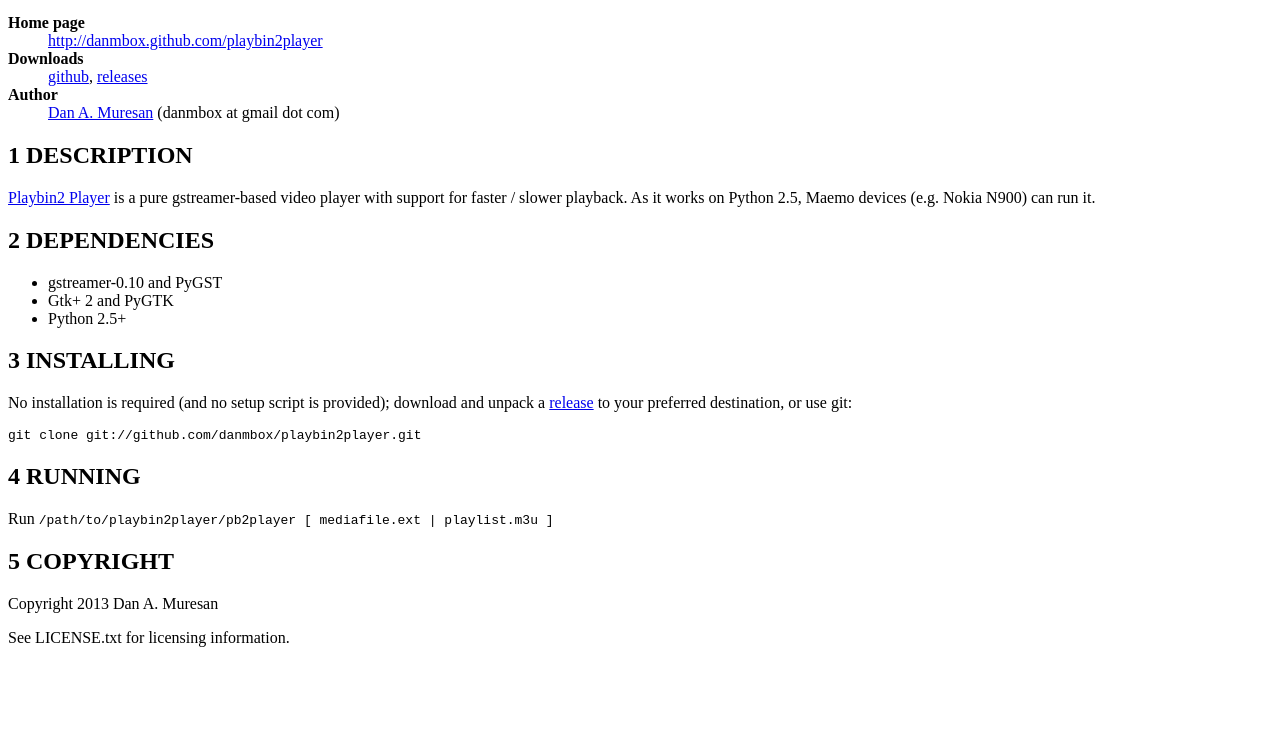
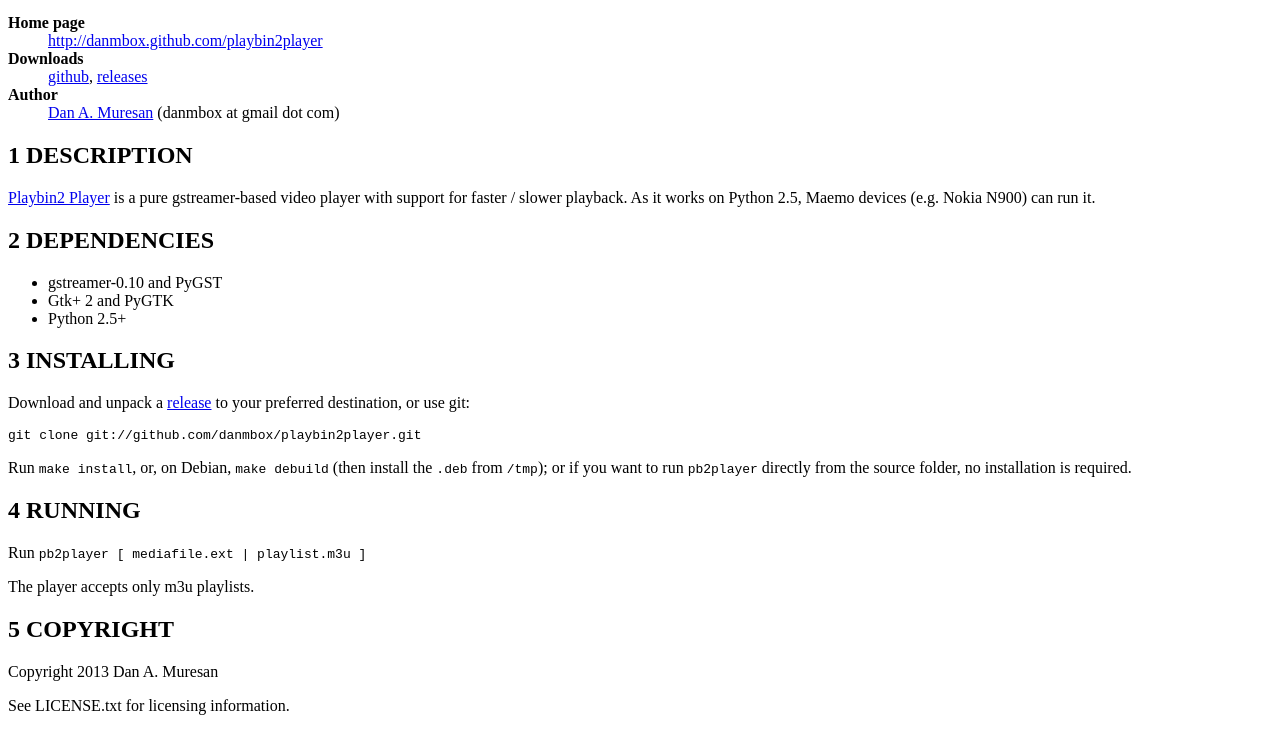
Before and after one commit to danmbox/playbin2player, a plain HTML site: page README.html in a window 1280 px wide. Shown: the part 100-831 px from the top of the page. Before the commit the page ends 800 px from the top, so only its background shows below. Drawn offline with Linux system fonts and the light colour scheme.

Commit message:
Updated README

```diff
--- a/README.html
+++ b/README.html
@@ -3,7 +3,7 @@
 <html>
 <head>
 <title>Playbin2 Player</title>
-<!-- 2013-11-26 Tue 08:50 -->
+<!-- 2013-11-26 Tue 23:41 -->
 <meta  http-equiv="Content-Type" content="text/html;charset=utf-8">
 <meta  name="generator" content="Org-mode">
 <meta  name="author" content="Dan Muresan">
@@ -180,26 +180,33 @@ Nokia N900) can run it.
 <h2 id="sec-3"><span class="section-number-2">3</span> INSTALLING</h2>
 <div class="outline-text-2" id="text-3">
 <p>
-No installation is required (and no setup script is provided); download and unpack a
-<a href="https://github.com/danmbox/playbin2player/releases">release</a>
+Download and unpack a <a href="https://github.com/danmbox/playbin2player/releases">release</a>
 to your preferred destination, or use git:
 </p>
 
 <p>
 <code>git clone git://github.com/danmbox/playbin2player.git</code>
 </p>
+
+<p>
+Run <code>make install</code>, or, on Debian, <code>make debuild</code> (then install the
+<code>.deb</code> from <code>/tmp</code>); or if you want to run <code>pb2player</code> directly from
+the source folder, no installation is required.
+</p>
 </div>
 </div>
-
 <div id="outline-container-sec-4" class="outline-2">
 <h2 id="sec-4"><span class="section-number-2">4</span> RUNNING</h2>
 <div class="outline-text-2" id="text-4">
 <p>
-Run <code>/path/to/playbin2player/pb2player [ mediafile.ext | playlist.m3u ]</code>
+Run <code>pb2player [ mediafile.ext | playlist.m3u ]</code>
+</p>
+
+<p>
+The player accepts only m3u playlists.
 </p>
 </div>
 </div>
-
 <div id="outline-container-sec-5" class="outline-2">
 <h2 id="sec-5"><span class="section-number-2">5</span> COPYRIGHT</h2>
 <div class="outline-text-2" id="text-5">
```
Also changed, not shown: 1 other file.
